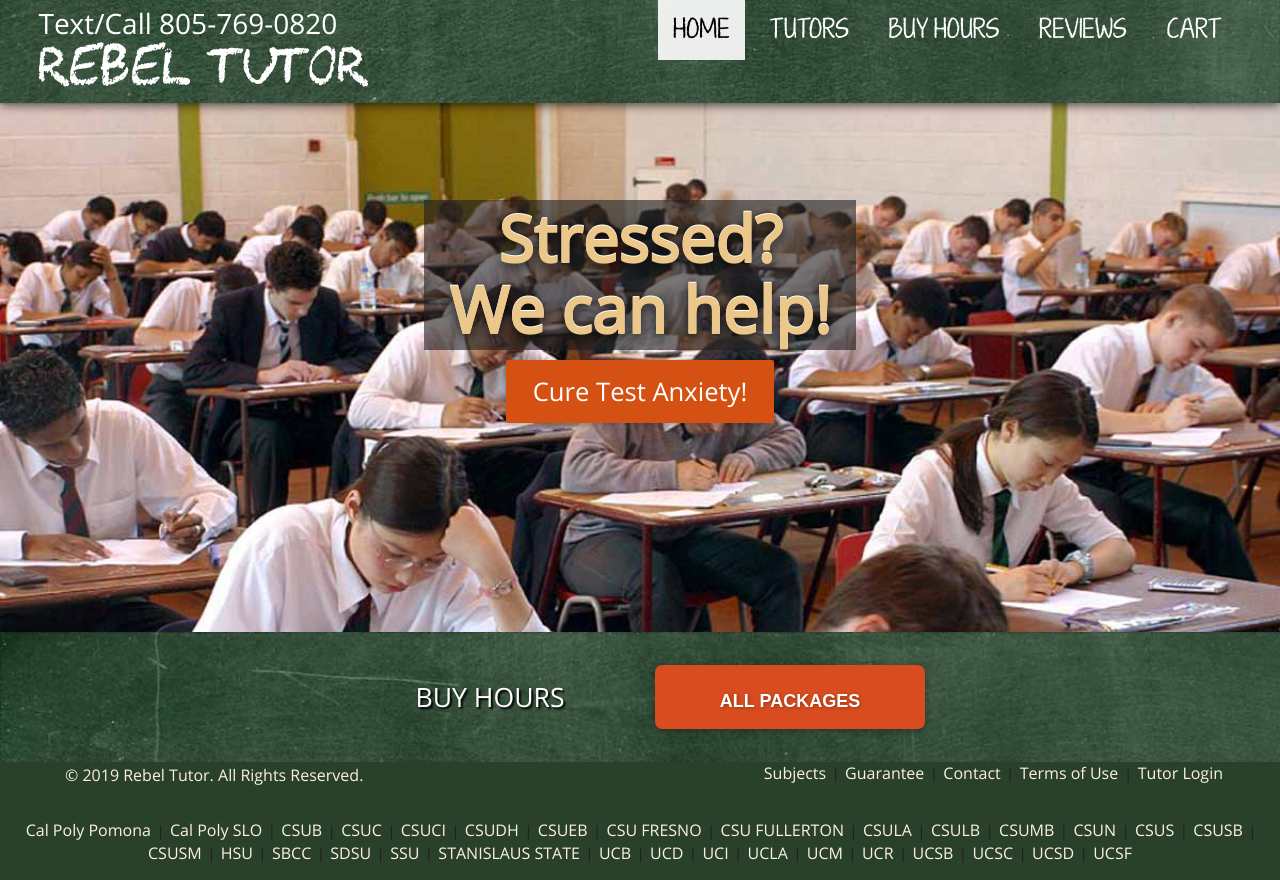
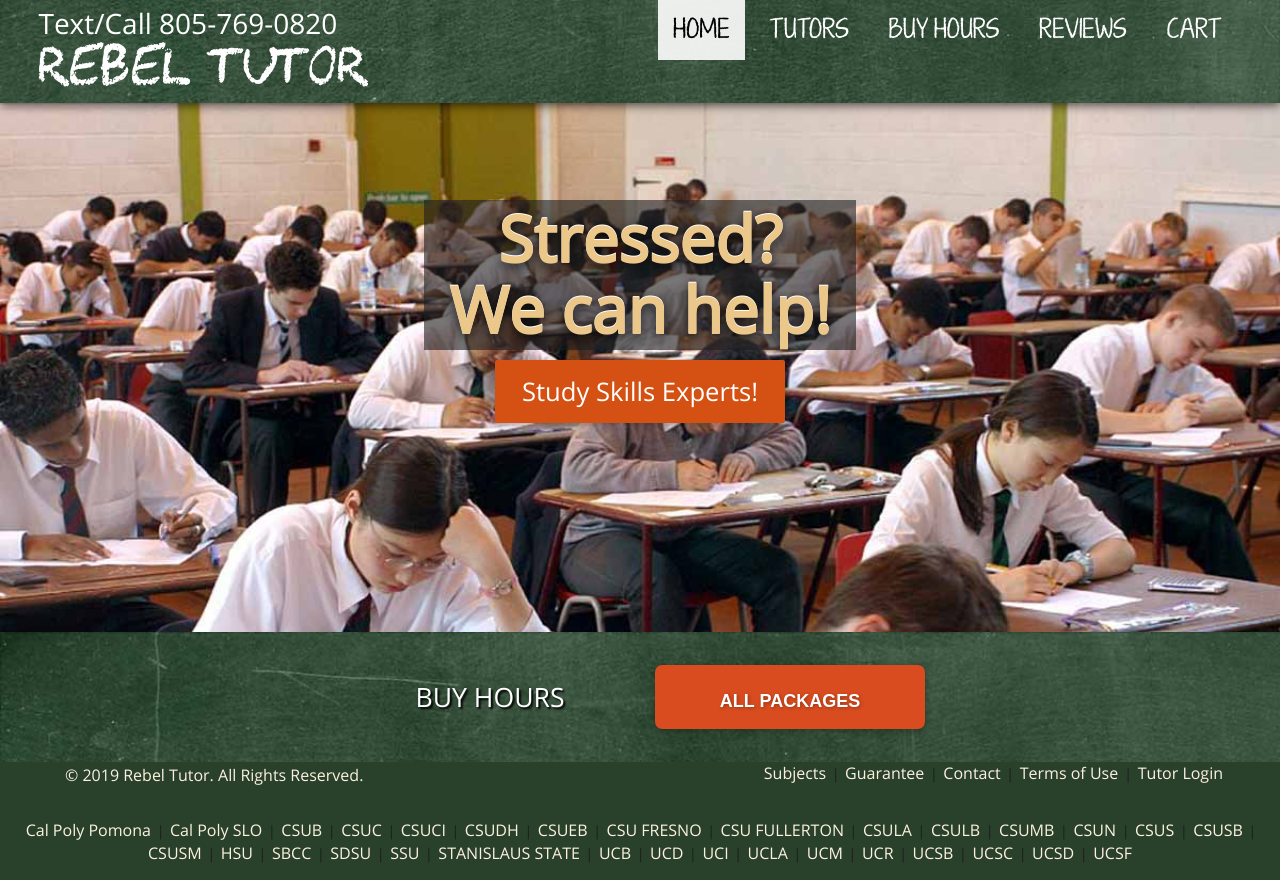
Before and after one commit to badassrobb/rebeltutors, a website: page views/index.html in a window 1280 px wide. Drawn offline with nearby package versions, Linux system fonts and the light colour scheme; files that its build step writes are made by us from their sources; no server answers; files whose address does not match are found by name.

Commit message:
index page changes

```diff
--- a/views/index.html
+++ b/views/index.html
@@ -75,7 +75,7 @@
             <div class="container-fluid">
               <div class="row text-center">
                 <div class="ctaContainer">
-                  <div class="ctaSplash">Stressed?<br>We can help!<br></div><div><a href="/testanxiety" class=" btn cta_link">Cure Test Anxiety!</a></div>
+                  <div class="ctaSplash">Stressed?<br>We can help!<br></div><div><a href="/testanxiety" class=" btn cta_link">Study Skills Experts!</a></div>
                  <!-- <br>
                   <br>
                   <iframe class="hidden-xs" width="560" height="315" src="https://www.youtube.com/embed/EBh-3T2J07I?rel=0" frameborder="0" allow="autoplay; encrypted-media" allowfullscreen></iframe>
```
